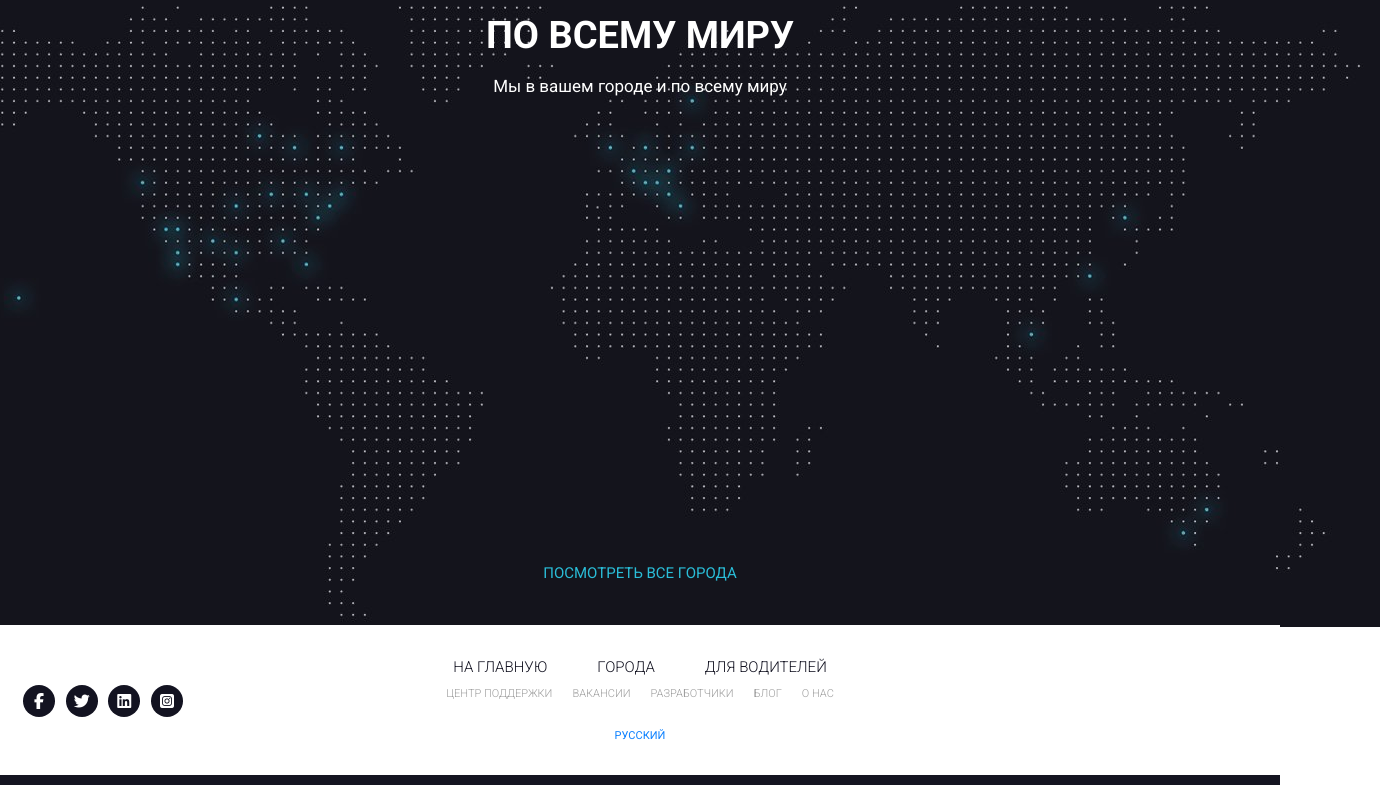
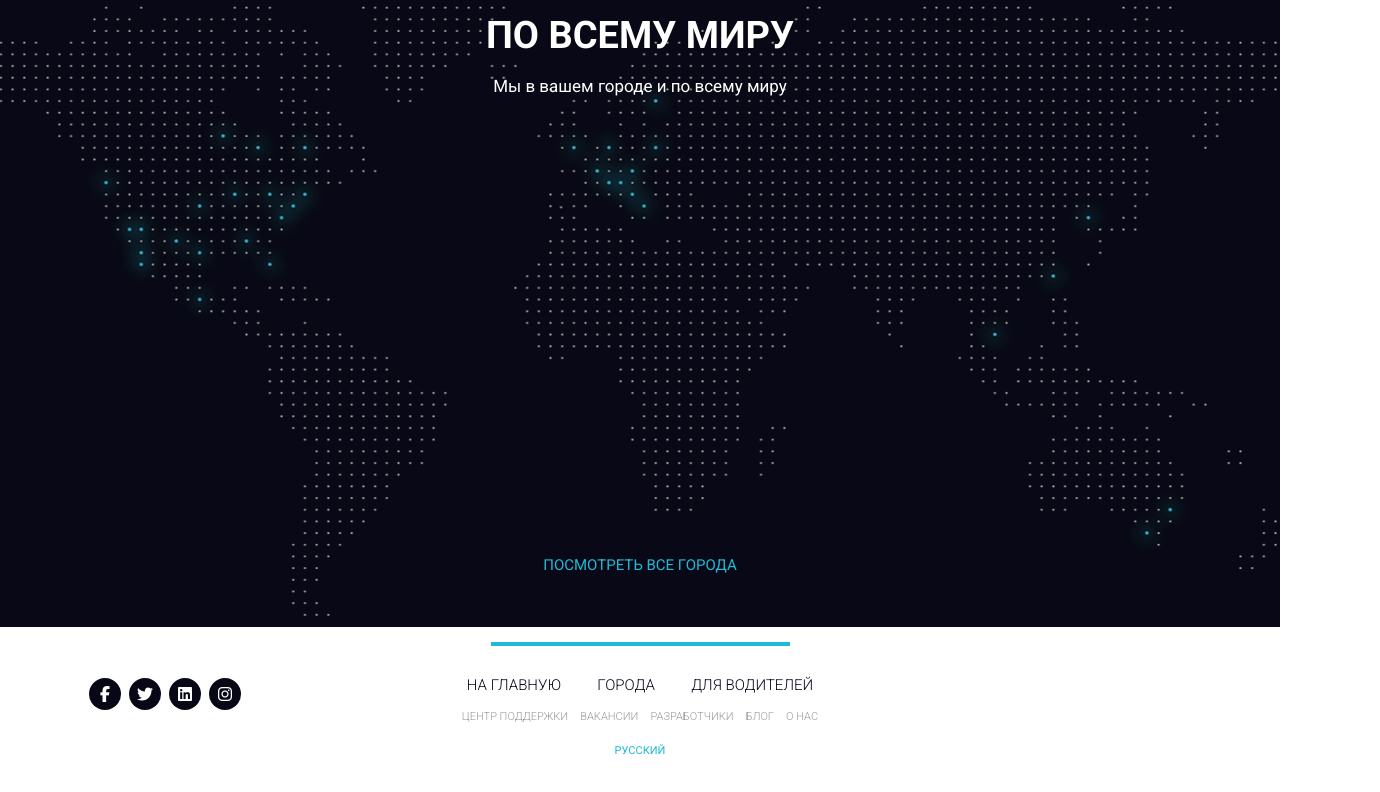
Before and after one commit to maxxig/pulsometr, a plain HTML site: page src/index.html in a window 1280 px wide. Shown: the part 4633-5425 px from the top of the page, 1380 px wide, since content can reach past the window. Drawn offline with Linux system fonts and the light colour scheme.

Commit message:
более корректный футер

```diff
--- a/src/index.html
+++ b/src/index.html
@@ -261,35 +261,42 @@
     </section>
     <section class="world">
         <div class="container">
-             <div class="world_map"><img src="img/map.jpg"></div>
             <div class="label">города</div>
             <div class="title">По всему миру</div>
             <div class="subtitle">Мы в вашем городе и по всему миру</div>
-            <a href="http://ya.ru" class="bottom_label">Посмотреть все города</a>
+            <a href="#" class="world_link">Посмотреть все города</a>
         </div>
-         <div class="container">
-            <div class="basement">
-
-                    <ul class="basement_first_menu">
-                        <li class="basement_first_menu_item"><a href="#" class="basement_first_menu_item_link">на главную</a></li>
-                        <li class="basement_first_menu_item"><a href="#" class="basement_first_menu_item_link">города</a></li>
-                        <li class="basement_first_menu_item"><a href="#" class="basement_first_menu_item_link">для водителей</a></li>
-                    </ul>
-                    <ul class="basement_second_menu">
-                        <li class="basement_second_menu_item"><a href="http://ya.ru" class="basement_second_menu_item_link">центр поддержки</a></li>
-                        <li class="basement_second_menu_item"><a href="#" class="basement_second_menu_item_link">вакансии</a></li>
-                        <li class="basement_second_menu_item"><a href="#" class="basement_second_menu_item_link">разработчики</a></li>
-                        <li class="basement_second_menu_item"><a href="#" class="basement_second_menu_item_link">блог</a></li>
-                        <li class="basement_second_menu_item"><a href="#" class="basement_second_menu_item_link">о нас</a></li>
-                    </ul>
-
-                <div class="basement_lang"><a href="http://">русский</a></div>
-                <div class="basement_social">
-                    <a href="#" class="basement_social_item"><i class="fab fa-facebook-f"></i></a>
-                    <a href="#" class="basement_social_item"><i class="fab fa-twitter"></i></a>
-                    <a href="#" class="basement_social_item"><i class="fab fa-linkedin"></i></a>
-                    <a href="#" class="basement_social_item"><i class="fab fa-instagram-square"></i></a>
+    </section>
+    <section class="footer">
+        <div class="container">
+            <div class="footer_devide"></div>
+            <div class="footer_wrapper">
+                <div>
+                    <div class="footer_social">
+                        <a href="" class="footer_social_item"><i class="fab fa-facebook-f"></i></a>
+                        <a href="" class="footer_social_item"><i class="fab fa-twitter"></i></a>
+                        <a href="" class="footer_social_item"><i class="fab fa-linkedin"></i></a>
+                        <a href="" class="footer_social_item"><i class="fab fa-instagram"></i></a>
+                    </div>
                 </div>
+                <div>
+                    <div class="footer_links">
+                        <ul class="footer_links_main">
+                            <a href="#">на главную</a>
+                            <a href="#">города</a>
+                            <a href="#">для водителей</a>
+                        </ul>
+                        <ul class="footer_links_sub">
+                            <a href="#">центр поддержки</a>
+                            <a href="#">вакансии</a>
+                            <a href="#">разработчики</a>
+                            <a href="#">блог</a>
+                            <a href="#">о нас</a>
+                        </ul>
+                        <a class="footer_links_lang" href="http://">русский</a>
+                    </div>
+                </div>
+                <div></div>
             </div>
         </div>
     </section>
--- a/src/sass/style.sass
+++ b/src/sass/style.sass
@@ -340,20 +340,13 @@ header
 			li
 				&:before
 					background: url('../icons/check_red.svg') center center/cover no-repeat
+
 .world
 	position: relative
-	min-height: 875px
+	min-height: 717px
 	background-color: #080816
-	padding: 50px 0 50px 0
-	opacity: 0.95
-	//z-index: -2
-	&_map
-		position: absolute
-		margin-top: -50px
-		margin: -50px 20px 0 20px
-		left: 50%
-		transform: translateX(-50%)
-		z-index: -1
+	padding: 50px
+	background: url('../img/bg/map_2.jpg') center (center/cover) no-repeat
 	.label
 		width: 76px
 		background-color: #ffffff
@@ -368,71 +361,69 @@ header
 		font-weight: 400
 		color: #ffffff
 		margin-top: 20px
-	.bottom_label
+	&_link
 		display: block
 		position: absolute
 		left: 50%
 		transform: translateX(-50%)
-		bottom: 200px
+		bottom: 50px
 		font-size: 15px
 		font-weight: 400
 		text-transform: uppercase
 		color: #1fbad6
 		text-align: center
-.basement
-	position: absolute
-	left: 50%
-	transform: translateX(-50%)
+.footer
+	position: relative
 	min-height: 150px
-	width: 100%
-	bottom: 10px
 	background-color: white
-	&_line
+	&_devide
 		margin: 15px auto 0 auto
 		width: 299px
 		height: 4px
 		background-color: #1fbad6
-	&_lang
-		position: absolute
-		left: 50%
-		transform: translateX(-50%)
-		bottom: 30px
-		font-size: 11px
-		font-weight: 400
-		text-transform: uppercase
-		color: #1fbad6
-	&_first_menu
+	&_wrapper
 		display: flex
-		padding: 0
+		justify-content: space-between
+		align-items: flex-start
+		padding-top: 32px
+	&_wrapper > div
+		width: 33%
+		&:nth-child(3)
+			display: flex
+			justify-content: flex-end
+	&_links
 		margin: 0 auto
-		justify-content: center
-		list-style: none
-		&_item
-			margin: 35px 25px 0 25px
-			font-size: 15px
-			font-weight: 300
+		&_main
+			display: flex
+			justify-content: space-between
+			padding: 0 10px
+			a
+				font-size: 15px
+				font-weight: 300
+				text-transform: uppercase
+				line-height: 15px
+				color: #070716
+		&_sub
+			display: flex
+			justify-content: space-between
+			margin-top: 10px
+			padding: 0 5px
+			a
+				font-size: 11px
+				font-weight: 300
+				text-transform: uppercase
+				line-height: 15px
+				color: #999999
+		&_lang
+			display: block
+			margin: 0 auto
+			color: #1fbad6
+			font-size: 11px
+			font-weight: 400
+			margin-top: 19px
 			text-transform: uppercase
-			line-height: 15px
-			&_link
-				color: #070716
-	&_second_menu
-		display: flex
-		padding: 0
-		margin: 0 auto
-		justify-content: center
-		list-style: none
-		&_item
-			margin: 13px 10px 0 10px
-			font-size: 11px
-			font-weight: 300
-			text-transform: uppercase
-			line-height: 11px
-			&_link
-				color: #999999
+			text-align: center
 	&_social
-		position: absolute
-		left: 23px
-		top: 60px
 		width: 160px
 		display: flex
 		justify-content: space-between
@@ -440,6 +431,7 @@ header
 			display: flex
 			justify-content: center
 			align-items: center
+			margin: 0 4px
 			width: 32px
 			height: 32px
 			background-color: #070716
```
Also changed, not shown: src/css/style.min.css, src/img/bg/map_2.jpg (added), 1 other file.
